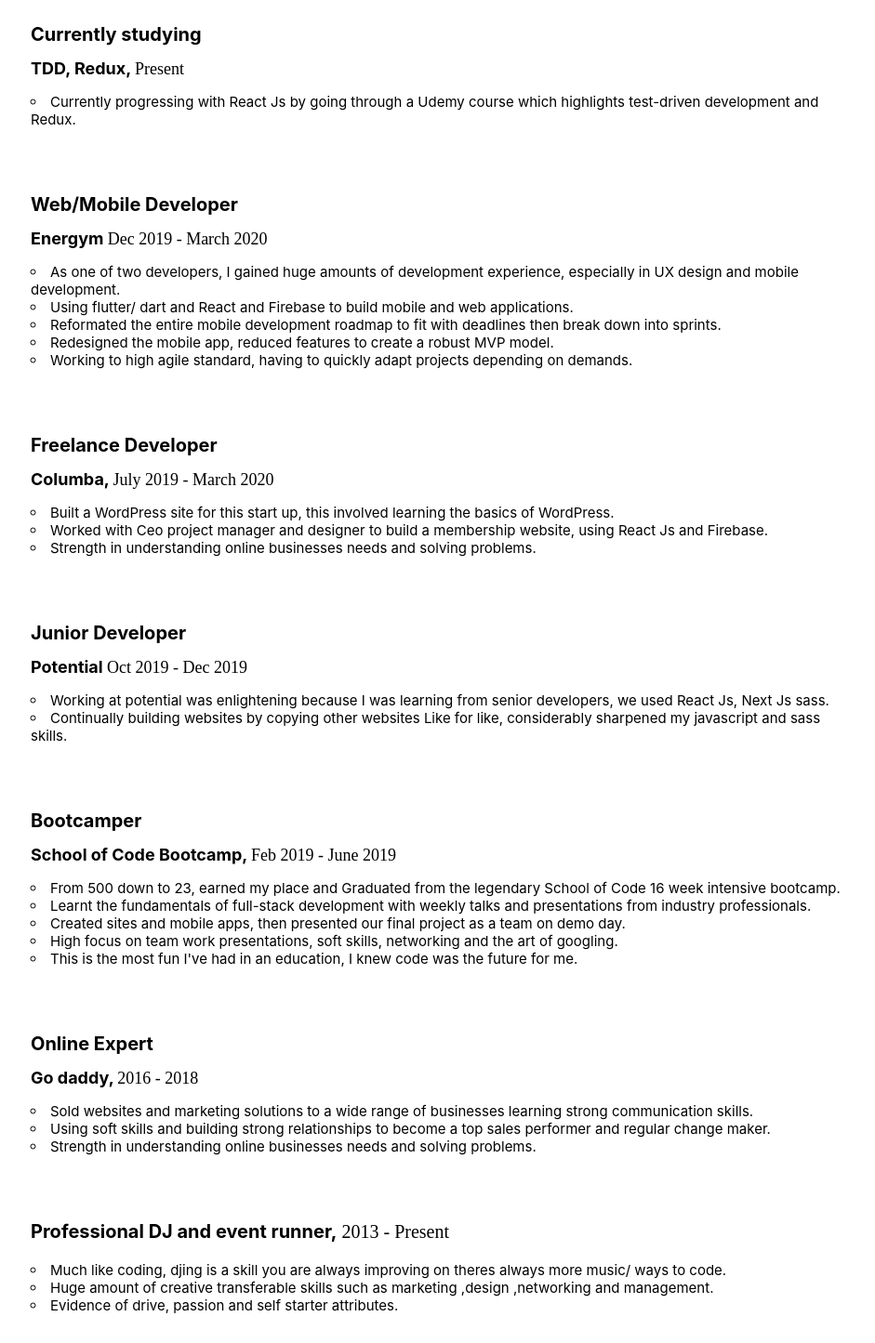
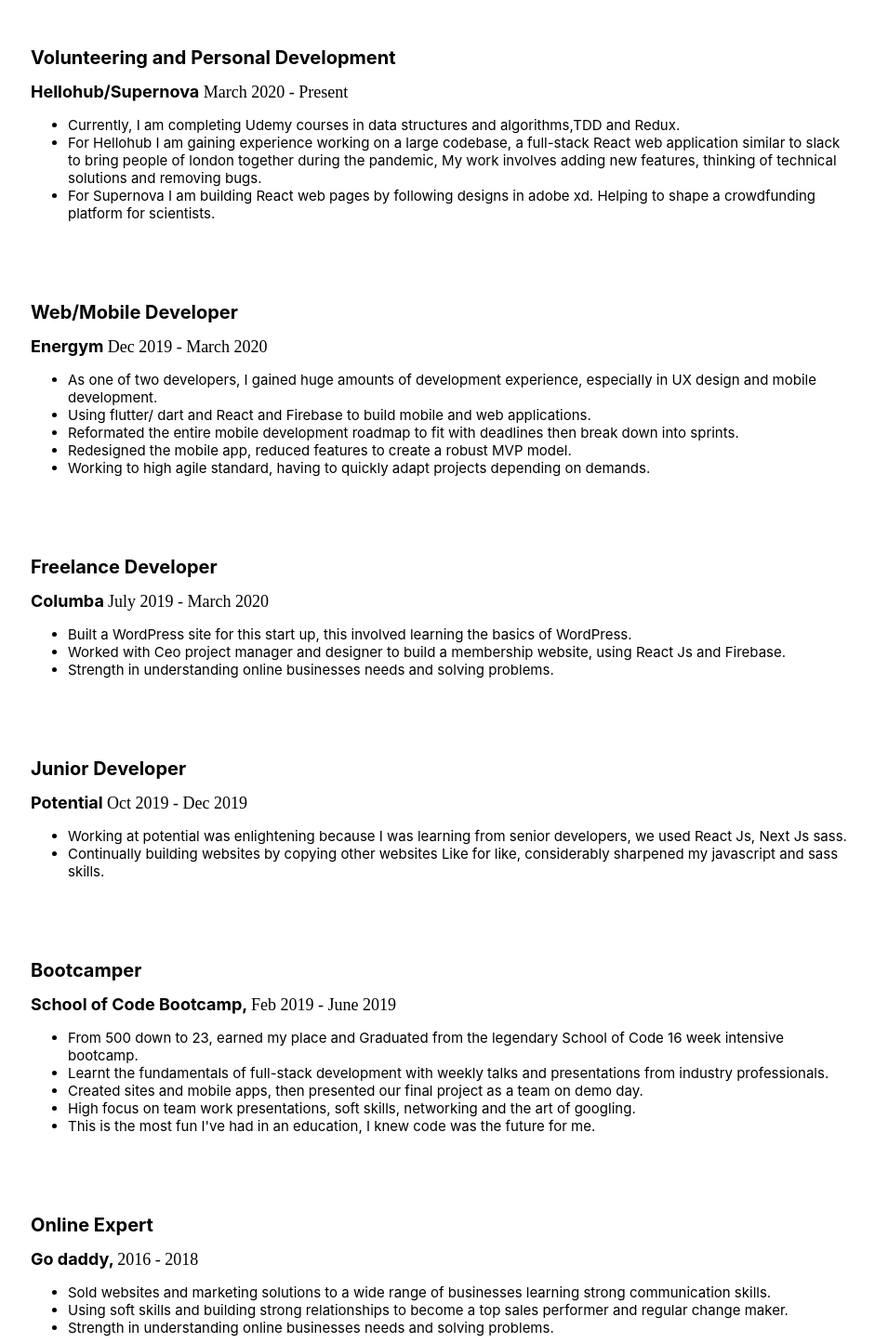
Before and after one commit to bromar2292/Portfolio, a React (Create React App) app: page /experience in a window 1280 px wide. Shown: the part 165-1610 px from the top of the page at 93% size, without its empty margins (87-1028 px from the left). Built offline with nearby package versions, Linux system fonts and the light colour scheme.

Commit message:
added some new experiance

```diff
--- a/src/component/Experience/index.js
+++ b/src/component/Experience/index.js
@@ -13,15 +13,30 @@ const Experience = () => (
           <h1 className="experience-experience"> Experience</h1>
           <div>
             <div className="work-container">
-              <h3 className="work">Currently studying</h3>
+              <h3 className="work">Volunteering and Personal Development</h3>
               <h5 className="company">
-                TDD, Redux, <b className="date">Present</b>
+                Hellohub/Supernova
+                <b className="date"> March 2020 - Present</b>
               </h5>
               <div className="txt">
+                <ul>
                   <li className="txt">
-                  Currently progressing with React Js by going through a Udemy
-                  course which highlights test-driven development and Redux.
+                    Currently, I am completing Udemy courses in data structures
+                    and algorithms,TDD and Redux.
                   </li>
+                  <li>
+                    For Hellohub I am gaining experience working on a large
+                    codebase, a full-stack React web application similar to
+                    slack to bring people of london together during the
+                    pandemic, My work involves adding new features, thinking of
+                    technical solutions and removing bugs.{" "}
+                  </li>
+                  <li>
+                    For Supernova I am building React web pages by following
+                    designs in adobe xd. Helping to shape a crowdfunding
+                    platform for scientists.
+                  </li>
+                </ul>
               </div>
             </div>
             <div className="work-container">
@@ -32,13 +47,15 @@ const Experience = () => (
               </h5>
 
               <div className="txt">
+                <ul>
                   <li>
-                  As one of two developers, I gained huge amounts of development
-                  experience, especially in UX design and mobile development.
+                    As one of two developers, I gained huge amounts of
+                    development experience, especially in UX design and mobile
+                    development.
                   </li>
                   <li>
-                  Using flutter/ dart and React and Firebase to build mobile and
-                  web applications.
+                    Using flutter/ dart and React and Firebase to build mobile
+                    and web applications.
                   </li>
 
                   <li>
@@ -46,23 +63,25 @@ const Experience = () => (
                     deadlines then break down into sprints.
                   </li>
                   <li>
-                  Redesigned the mobile app, reduced features to create a robust
-                  MVP model.
+                    Redesigned the mobile app, reduced features to create a
+                    robust MVP model.
                   </li>
                   <li>
                     Working to high agile standard, having to quickly adapt
                     projects depending on demands.
                   </li>
+                </ul>
               </div>
             </div>
             <div className="work-container">
               <h3 className="work"> Freelance Developer </h3>
               <h5 className="company">
                 {" "}
-                Columba, <b className="date"> July 2019 - March 2020</b>{" "}
+                Columba <b className="date"> July 2019 - March 2020</b>{" "}
               </h5>
 
               <div className="txt">
+                <ul>
                   <li>
                     Built a WordPress site for this start up, this involved
                     learning the basics of WordPress.
@@ -73,9 +92,10 @@ const Experience = () => (
                   </li>
 
                   <li>
-                  Strength in understanding online businesses needs and solving
-                  problems.
+                    Strength in understanding online businesses needs and
+                    solving problems.
                   </li>
+                </ul>
               </div>
             </div>
 
@@ -87,6 +107,7 @@ const Experience = () => (
               </h5>
 
               <div className="txt">
+                <ul>
                   <li>
                     Working at potential was enlightening because I was learning
                     from senior developers, we used React Js, Next Js sass.
@@ -96,6 +117,7 @@ const Experience = () => (
                     for like, considerably sharpened my javascript and sass
                     skills.
                   </li>
+                </ul>
               </div>
             </div>
             <div className="work-container">
@@ -105,27 +127,29 @@ const Experience = () => (
                 <b className="date">Feb 2019 - June 2019</b>
               </h5>
               <div className="txt">
+                <ul>
                   <li className="txt">
                     From 500 down to 23, earned my place and Graduated from the
                     legendary School of Code 16 week intensive bootcamp.
                   </li>
 
                   <li className="txt">
-                  Learnt the fundamentals of full-stack development with weekly
-                  talks and presentations from industry professionals.
+                    Learnt the fundamentals of full-stack development with
+                    weekly talks and presentations from industry professionals.
                   </li>
                   <li className="txt">
                     Created sites and mobile apps, then presented our final
                     project as a team on demo day.
                   </li>
                   <li className="txt">
-                  High focus on team work presentations, soft skills, networking
-                  and the art of googling.
+                    High focus on team work presentations, soft skills,
+                    networking and the art of googling.
                   </li>
                   <li className="txt">
-                  This is the most fun I've had in an education, I knew code was
-                  the future for me.
+                    This is the most fun I've had in an education, I knew code
+                    was the future for me.
                   </li>
+                </ul>
               </div>
             </div>
             <div className="work-container">
@@ -136,19 +160,21 @@ const Experience = () => (
               </h5>
 
               <div className="txt">
+                <ul>
                   <li>
                     Sold websites and marketing solutions to a wide range of
                     businesses learning strong communication skills.
                   </li>
                   <li>
-                  Using soft skills and building strong relationships to become
-                  a top sales performer and regular change maker.
+                    Using soft skills and building strong relationships to
+                    become a top sales performer and regular change maker.
                   </li>
 
                   <li>
-                  Strength in understanding online businesses needs and solving
-                  problems.
+                    Strength in understanding online businesses needs and
+                    solving problems.
                   </li>
+                </ul>
               </div>
             </div>
             <div className="work-container">
@@ -158,16 +184,20 @@ const Experience = () => (
               </h3>
 
               <div className="txt">
+                <ul>
                   <li>
-                  Much like coding, djing is a skill you are always improving on
-                  theres always more music/ ways to code.
+                    Much like coding, djing is a skill you are always improving
+                    on theres always more music/ ways to code.
                   </li>
                   <li>
-                  Huge amount of creative transferable skills such as marketing
-                  ,design ,networking and management.
+                    Huge amount of creative transferable skills such as
+                    marketing ,design ,networking and management.
                   </li>
 
-                <li>Evidence of drive, passion and self starter attributes.</li>
+                  <li>
+                    Evidence of drive, passion and self starter attributes.
+                  </li>
+                </ul>
               </div>
             </div>
           </div>
--- a/src/scss/_Experience.scss
+++ b/src/scss/_Experience.scss
@@ -131,7 +131,7 @@
   }
   @include responsive($breakpoint: "lg") {
     text-align: left;
-    padding: 0px 0px 0px 100px;
+    padding: 250px 0px 0px 100px;
   }
   // border: 1px solid #f4f5f7;
   // border-top: 20px solid #f4f5f7;
```
Lines whose indentation alone changed are shown as unchanged.
